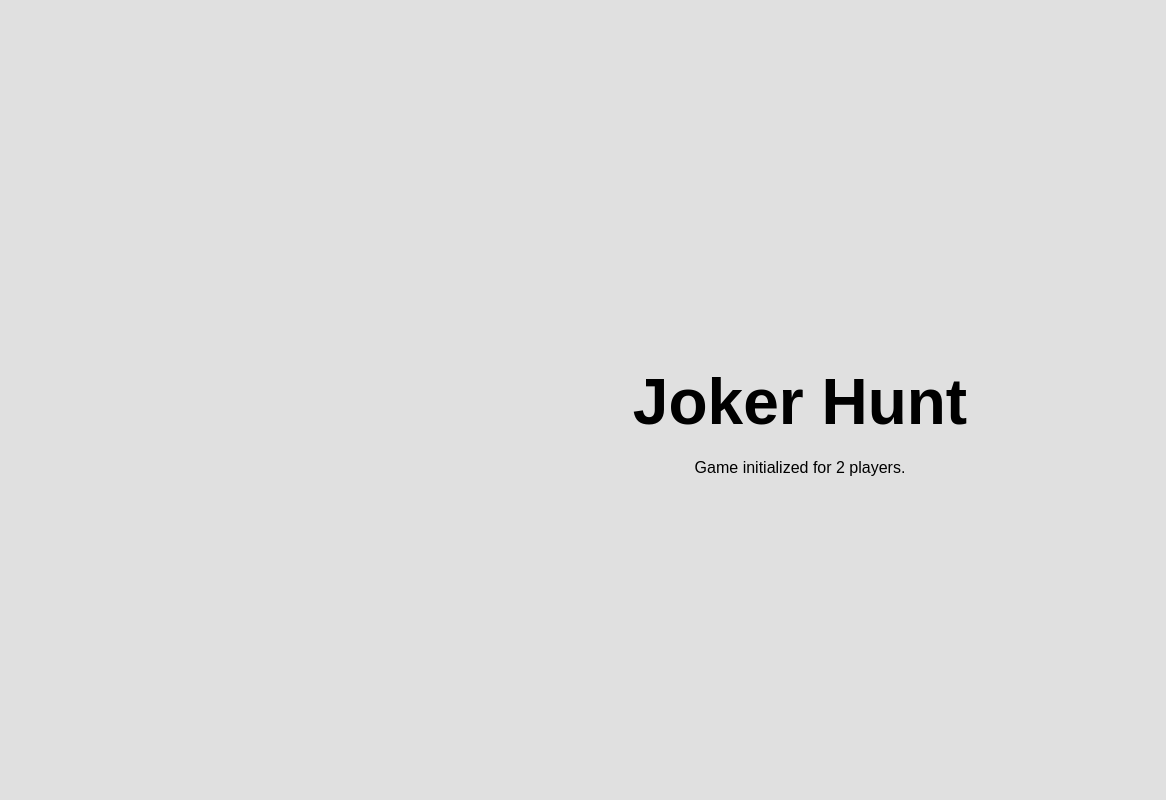
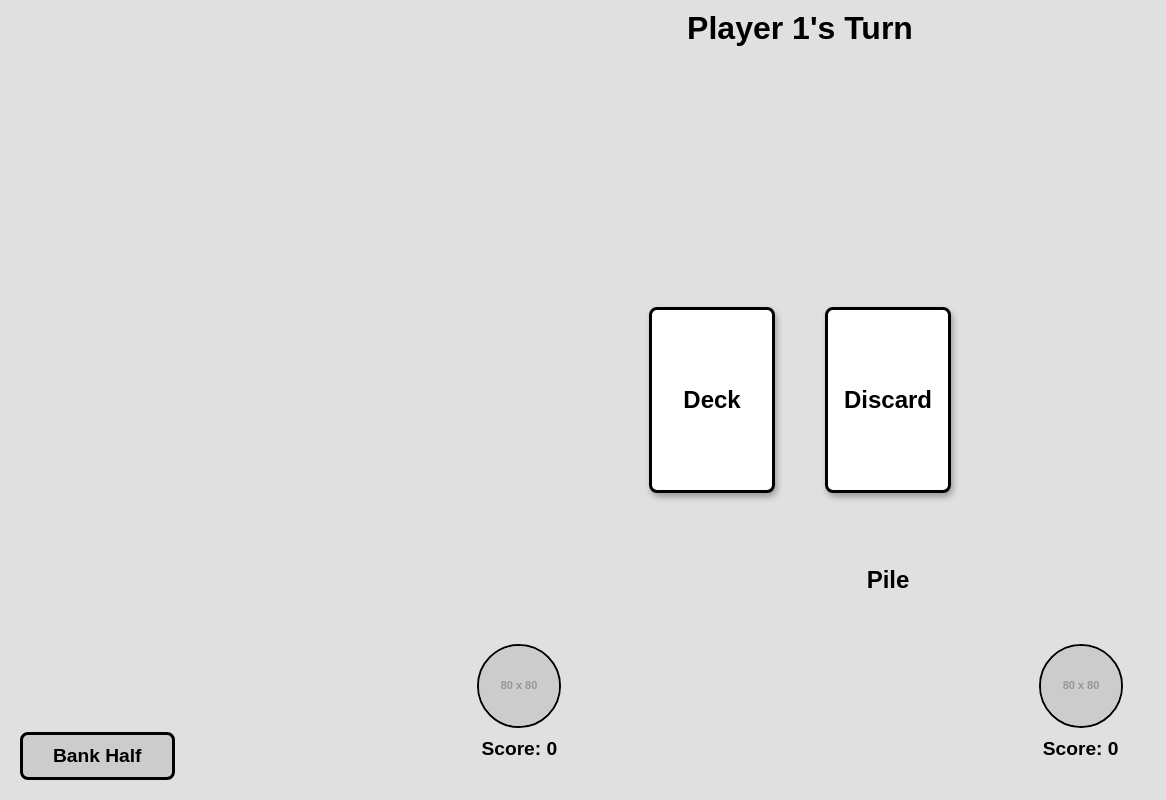
Before and after one commit to MaximusW007/Card-Game, an Electron app: page pages/game.html in a window 1600 px wide. Both pictures are taken after a click on the button "Start Game". Shown: the whole page, without its empty margins (0-1166 px from the left). Drawn offline with Linux system fonts and the light colour scheme; placeholder pictures from the web are drawn by us.

Commit message:
First Gameplay UI

```diff
--- a/css/game.css
+++ b/css/game.css
@@ -17,6 +17,7 @@ body {
     align-items: center;
     width: 100%;
     height: 100%;
+    position: relative;
   }
 
   .hidden {
@@ -29,9 +30,10 @@ body {
     font-weight: bold;
     color: #000;
     margin-bottom: 20px;
+    text-align: center;
   }
 
-  /* Slider Styling */
+  /* Slider Styling (Player Selection Screen) */
   .slider-container {
     display: flex;
     flex-direction: column;
@@ -67,6 +69,96 @@ body {
     transform: scale(1.05);
   }
 
+  .btn:disabled {
+    background-color: #ccc;
+    cursor: not-allowed;
+  }
+
+  /* Turn Indicator */
+  .turn-message {
+    position: absolute;
+    top: 10px;
+    width: 100%;
+    text-align: center;
+    font-size: 2rem;
+    font-weight: bold;
+    color: #000;
+  }
+
+  /* Main Deck Area */
+  #main-deck-area {
+    display: flex;
+    justify-content: center;
+    align-items: center;
+    gap: 50px;
+    margin: 30px 0;
+  }
+
+  .deck {
+    width: 120px;
+    height: 180px;
+    background-color: #fff;
+    border: 3px solid #000;
+    border-radius: 8px;
+    text-align: center;
+    line-height: 180px;
+    font-size: 1.5rem;
+    font-weight: bold;
+    box-shadow: 2px 4px 6px rgba(0, 0, 0, 0.3);
+    cursor: pointer;
+    transition: all 0.2s ease;
+  }
+
+  .deck:hover {
+    transform: scale(1.05);
+    box-shadow: 4px 6px 8px rgba(0, 0, 0, 0.4);
+  }
+
+  /* Player Area */
+  #player-area {
+    display: flex;
+    justify-content: space-evenly;
+    align-items: flex-end;
+    margin: 30px 0;
+    width: 100%;
+    height: 150px;
+    position: absolute;
+    bottom: 10px;
+  }
+
+  .player {
+    display: flex;
+    flex-direction: column;
+    align-items: center;
+  }
+
+  .player img {
+    width: 80px;
+    height: 80px;
+    border-radius: 50%;
+    margin-bottom: 10px;
+    border: 2px solid #000;
+    object-fit: cover;
+  }
+
+  .player .score {
+    font-size: 1.2rem;
+    font-weight: bold;
+    color: #000;
+  }
+
+  /* Action Buttons (Bottom Left) */
+  #action-buttons {
+    position: absolute;
+    bottom: 20px;
+    left: 20px;
+  }
+
+  .btn {
+    padding: 10px 30px;
+    font-size: 1.2rem;
+  }
+
   /* Fade-out Animation */
   .fade-out {
     animation: fadeOut 1s ease-in forwards;
--- a/js/game.js
+++ b/js/game.js
@@ -4,8 +4,15 @@ window.addEventListener('DOMContentLoaded', () => {
     const slider = document.getElementById('player-slider');
     const playerCountDisplay = document.getElementById('player-count-display');
     const startGameButton = document.getElementById('start-game');
+    const playerArea = document.getElementById('player-area');
+    const turnIndicator = document.getElementById('turn-indicator');
+    const deck = document.getElementById('deck');
+    const bankHalfButton = document.getElementById('bank-half');
 
     let selectedPlayerCount = 2; // Default player count
+    let players = [];
+    let currentPlayerIndex = 0;
+    let isPictureCard = false; // Track whether a picture card was drawn
 
     // Update player count dynamically when slider changes
     slider.addEventListener('input', () => {
@@ -15,23 +22,105 @@ window.addEventListener('DOMContentLoaded', () => {
 
     // Start the game when "Start Game" button is clicked
     startGameButton.addEventListener('click', () => {
-      // Fade out the player count screen
       playerCountScreen.classList.add('fade-out');
 
       // Wait for the fade-out animation to finish, then show the game screen
       setTimeout(() => {
         playerCountScreen.classList.add('hidden'); // Hide player count screen
         gameScreen.classList.remove('hidden'); // Show game screen
-
-        // Initialize the game (you can call a function here to set up the game)
         initializeGame(selectedPlayerCount);
-      }, 1000); // Match the fade-out animation duration
+      }, 1000);
     });
 
-    // Placeholder function to initialize the game
+    // Initialize the game with the selected number of players
     function initializeGame(playerCount) {
       console.log(`Game starting with ${playerCount} players...`);
-      const gameContent = document.getElementById('game-content');
-      gameContent.textContent = `Game initialized for ${playerCount} players.`;
+      createPlayers(playerCount);
+      updateTurnIndicator();
     }
+
+    // Create players dynamically
+    function createPlayers(playerCount) {
+      playerArea.innerHTML = ''; // Clear existing players
+      players = [];
+
+      for (let i = 1; i <= playerCount; i++) {
+        players.push({ id: i, score: 0 });
+
+        // Create player UI
+        const playerDiv = document.createElement('div');
+        playerDiv.classList.add('player');
+        playerDiv.innerHTML = `
+          <img src="https://via.placeholder.com/80" alt="Player ${i}" />
+          <div class="score" id="player-${i}-score">Score: 0</div>
+        `;
+        playerArea.appendChild(playerDiv);
+      }
+    }
+
+    // Update the turn indicator to show the current player's turn
+    function updateTurnIndicator() {
+      turnIndicator.textContent = `Player ${players[currentPlayerIndex].id}'s Turn`;
+    }
+
+    // Handle card draws
+    deck.addEventListener('click', () => {
+      const card = drawCard();
+      console.log(`Player ${players[currentPlayerIndex].id} drew: ${card}`);
+      handleCardDraw(card);
+    });
+
+    // Simulate drawing a card
+    function drawCard() {
+      const cardTypes = [
+        '2', '3', '4', '5', '6', '7', '8', '9', '10',
+        'J', 'Q', 'K', 'A', 'Joker'
+      ];
+      const randomIndex = Math.floor(Math.random() * cardTypes.length);
+      return cardTypes[randomIndex];
+    }
+
+    // Handle the logic when a card is drawn
+    function handleCardDraw(card) {
+      if (['J', 'Q', 'K'].includes(card)) {
+        isPictureCard = true;
+        bankHalfButton.disabled = false;
+      } else if (card === 'Joker') {
+        // Joker logic: Reset player's score
+        players[currentPlayerIndex].score = 0;
+        document.getElementById(
+          `player-${players[currentPlayerIndex].id}-score`
+        ).textContent = `Score: 0`;
+      } else {
+        // Add card value to player's score
+        players[currentPlayerIndex].score += parseInt(card) || 0;
+        document.getElementById(
+          `player-${players[currentPlayerIndex].id}-score`
+        ).textContent = `Score: ${players[currentPlayerIndex].score}`;
+      }
+
+      // End turn and move to next player
+      setTimeout(nextTurn, 1000);
+    }
+
+    // Move to the next player's turn
+    function nextTurn() {
+      isPictureCard = false;
+      bankHalfButton.disabled = true;
+      currentPlayerIndex = (currentPlayerIndex + 1) % players.length;
+      updateTurnIndicator();
+    }
+
+    // Handle "Bank Half" button
+    bankHalfButton.addEventListener('click', () => {
+      if (isPictureCard) {
+        const player = players[currentPlayerIndex];
+        player.score = Math.floor(player.score / 2);
+        document.getElementById(
+          `player-${player.id}-score`
+        ).textContent = `Score: ${player.score}`;
+        bankHalfButton.disabled = true;
+        isPictureCard = false;
+      }
+    });
   });
--- a/js/renderer.js
+++ b/js/renderer.js
@@ -9,7 +9,7 @@ window.addEventListener('DOMContentLoaded', () => {
   // Navigate to game.html when "Play" is clicked
   if (playButton) {
     playButton.addEventListener('click', () => {
-      window.location.href = '../pages/game.html'; // Navigate to the game screen
+      window.location.href = '../pages/game.html';
     });
   }
 
--- a/pages/game.html
+++ b/pages/game.html
@@ -19,9 +19,23 @@
 
   <!-- Game Screen (hidden initially) -->
   <div id="game-screen" class="screen hidden">
-    <h1 class="title">Joker Hunt</h1>
-    <div id="game-content">
-      <!-- Game content will be added dynamically -->
+    <!-- Turn Indicator -->
+    <div id="turn-indicator" class="turn-message">Player 1's Turn</div>
+
+    <!-- Main Deck Area -->
+    <div id="main-deck-area">
+      <div id="deck" class="deck">Deck</div>
+      <div id="discard-pile" class="deck">Discard Pile</div>
+    </div>
+
+    <!-- Player Area -->
+    <div id="player-area">
+      <!-- Player icons and scores will be dynamically added here -->
+    </div>
+
+    <!-- Action Buttons -->
+    <div id="action-buttons">
+      <button id="bank-half" class="btn" disabled>Bank Half</button>
     </div>
   </div>
 
```
